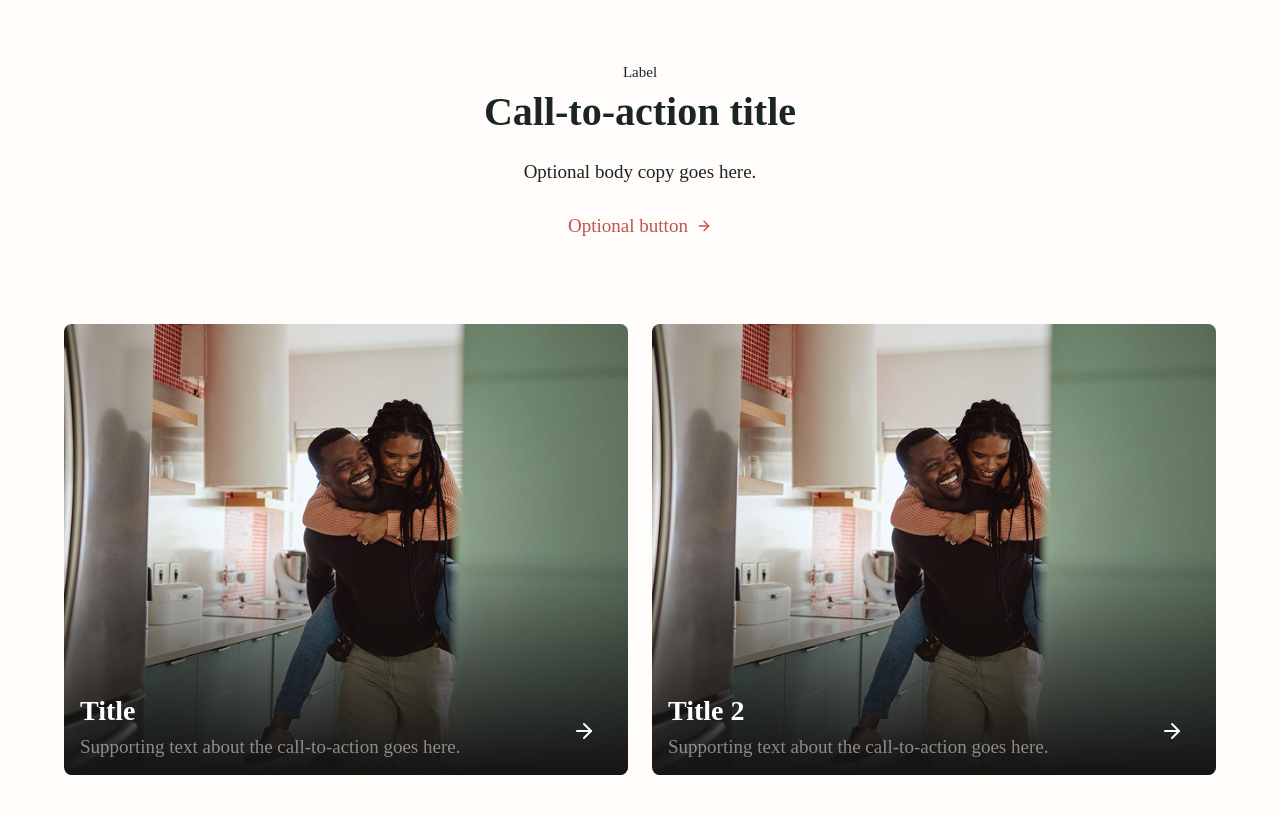
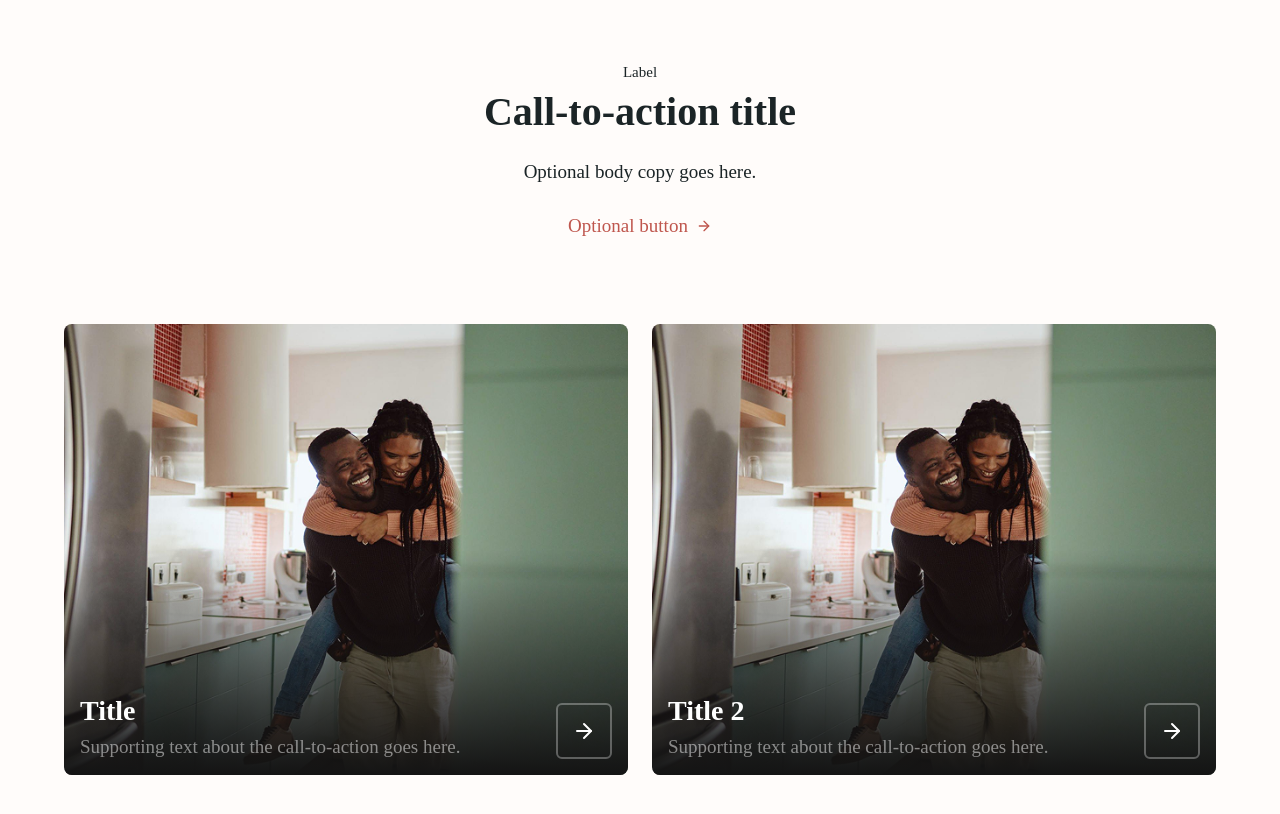
Before and after one commit to dav-97/huysinc, a React (Vite) app: page / in a window 1280 px wide. Shown: the top 814 px of the page. Built offline with nearby package versions, Linux system fonts and the light colour scheme; a web font is replaced by a local one.

Commit message:
Update button component styling to use a border-2 for icons and change border color to white in CSS for improved visibility

```diff
--- a/src/components/ui/button.tsx
+++ b/src/components/ui/button.tsx
@@ -11,7 +11,7 @@ const buttonVariants = cva(
       variant: {
         default:
           "text-secondary font-450 text-[17px] tablet:text-[19px] hover:text-secondary-hover focus:text-secondary-focus",
-        icon: "text-white border border-border/30 hover:border-border/50 focus:border-border/80 p-3",
+        icon: "text-white border-2 border-border/30 hover:border-border/50 focus:border-border/80 p-3",
       },
       size: {
         default: "h-9 px-4 py-2 has-[>svg]:px-3",
--- a/src/index.css
+++ b/src/index.css
@@ -49,7 +49,7 @@
   --destructive: #be3e13;
   --warn: #f2b661;
   --accept: #6d8d4e;
-  --border: #1b2426;
+  --border: #ffffff;
   --ring: oklch(0.708 0 0);
 }
 
```
